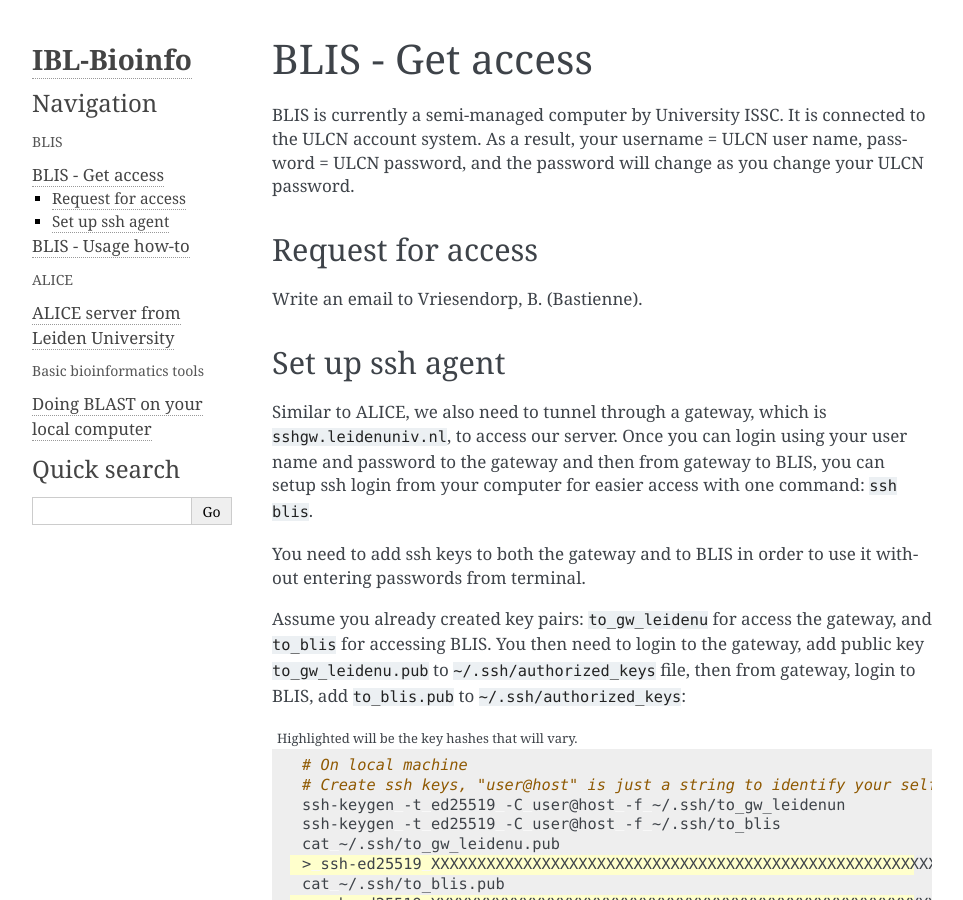
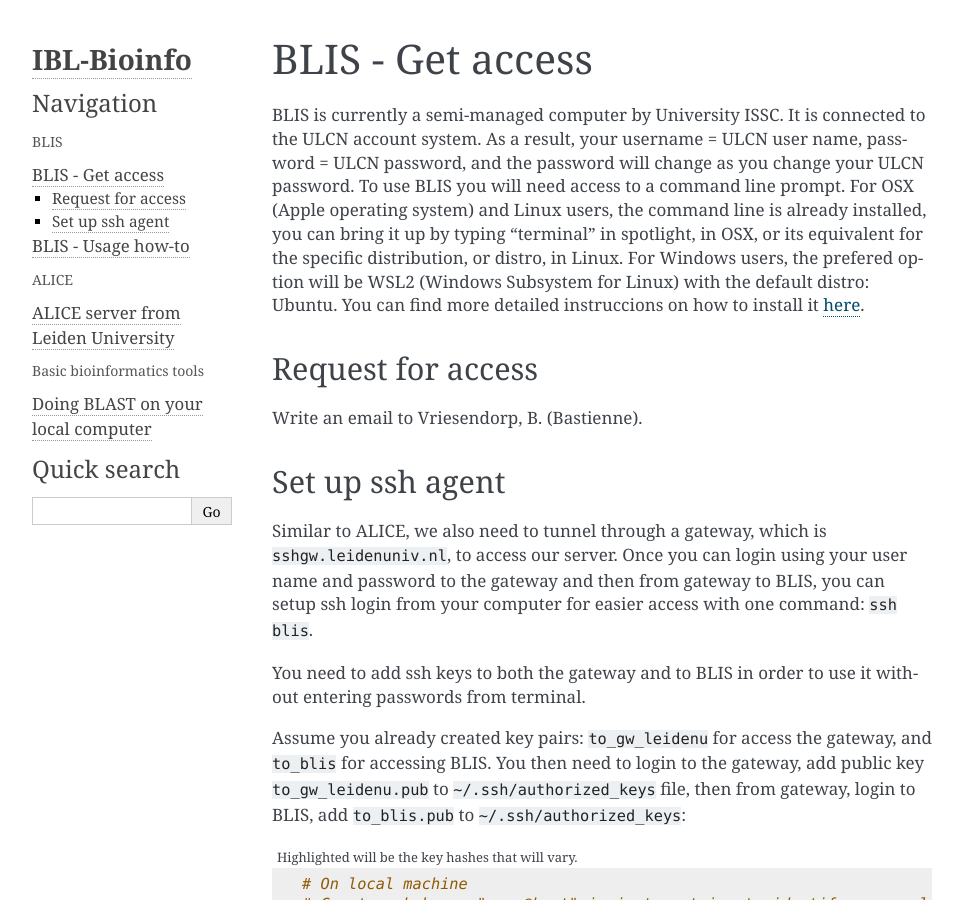
Before and after one commit to IBL-bioinfo/IBL-bioinformatics-wiki, a Sphinx documentation site: the page built from docs/source/blis/blis_get_access.md, in a window 1280 px wide and 900 px high. Shown: the whole window, without its empty margins (148-1111 px from the left). Built offline with Sphinx 7.4.7, drawn with Linux system fonts in a browser that asks for light colours.

Commit message:
Update blis_get_access.md (#12)

````diff
--- a/docs/source/blis/blis_get_access.md
+++ b/docs/source/blis/blis_get_access.md
@@ -7,7 +7,7 @@
 ---
 ```
 
-BLIS is currently a semi-managed computer by University ISSC. It is connected to the ULCN account system. As a result, your username = ULCN user name, password = ULCN password, and the password will change as you change your ULCN password.
+BLIS is currently a semi-managed computer by University ISSC. It is connected to the ULCN account system. As a result, your username = ULCN user name, password = ULCN password, and the password will change as you change your ULCN password. To use BLIS you will need access to a command line prompt. For OSX (Apple operating system) and Linux users, the command line is already installed, you can bring it up by typing "terminal" in spotlight, in OSX, or its equivalent for the specific distribution, or distro, in Linux. For Windows users, the prefered option will be WSL2 (Windows Subsystem for Linux) with the default distro: Ubuntu. You can find more detailed instruccions on how to install it [here](https://learn.microsoft.com/en-us/windows/wsl/install).
 
 ## Request for access
 
````
